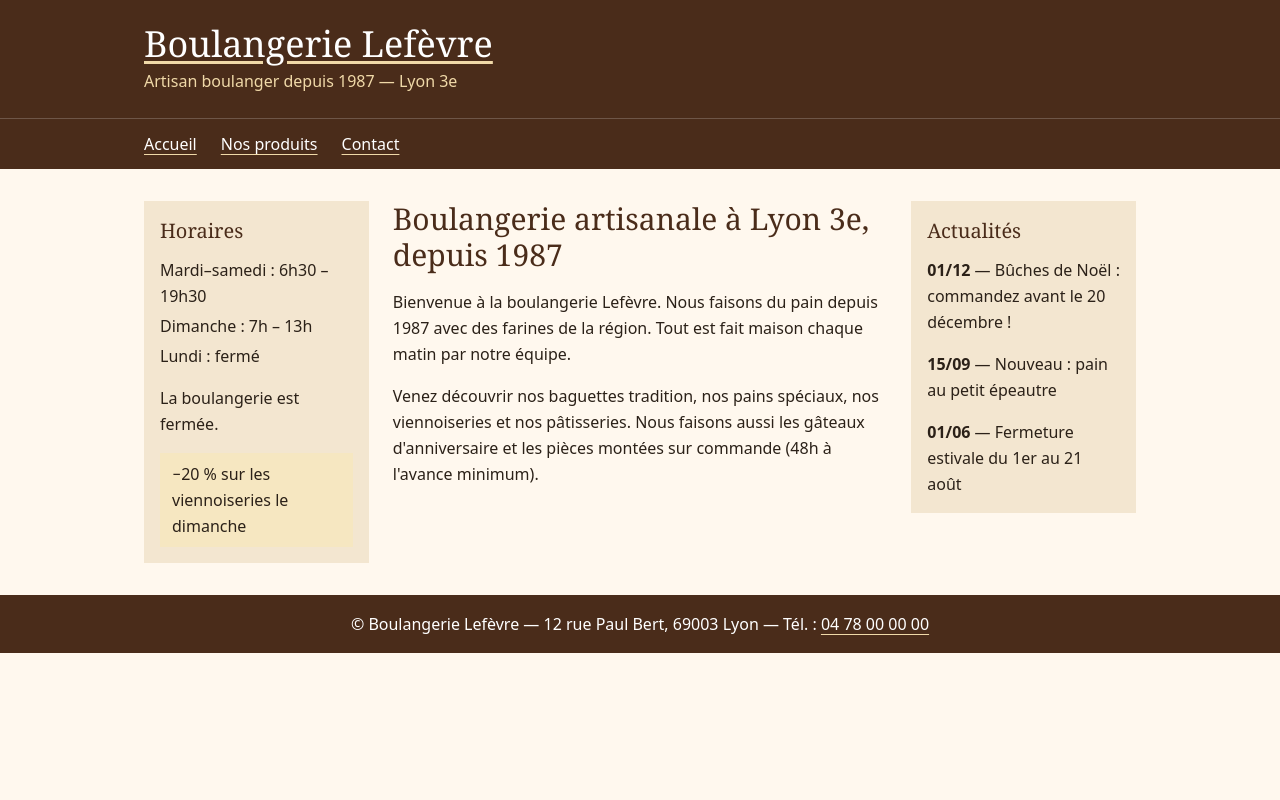
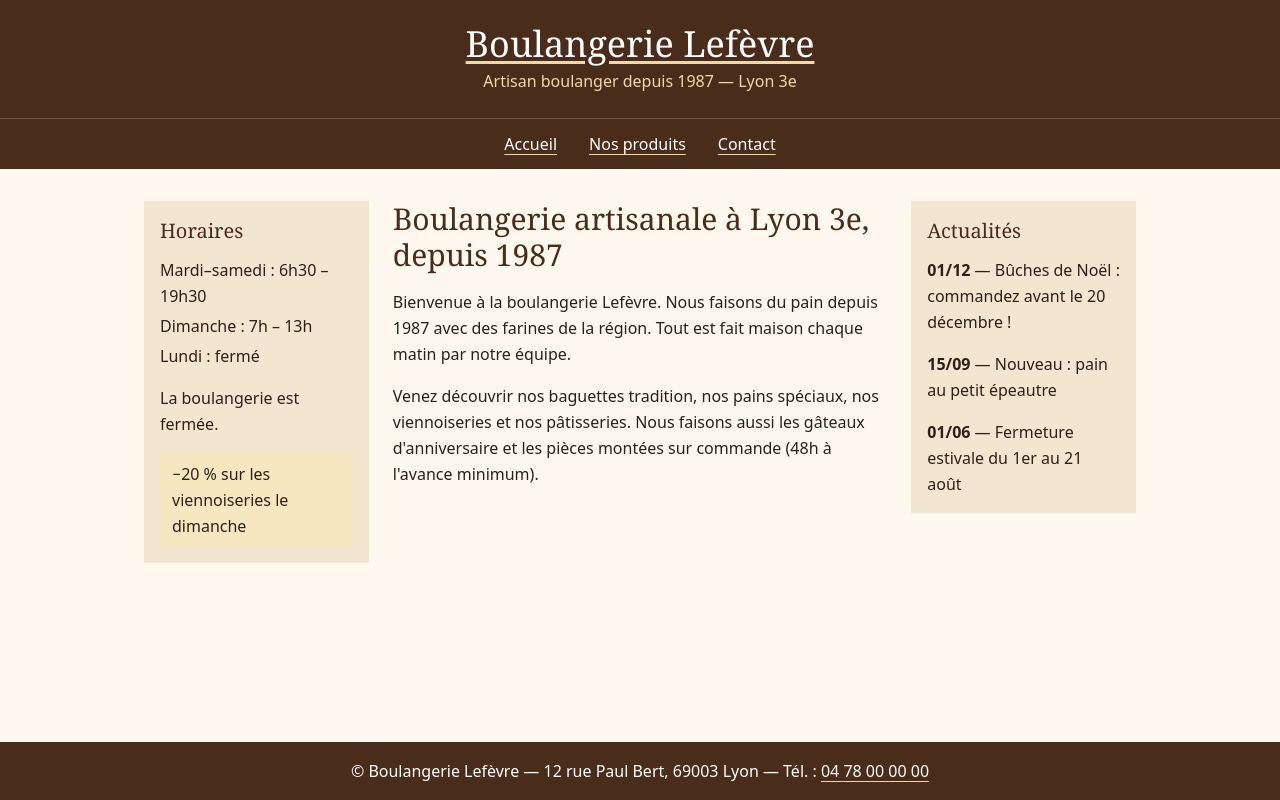
Before and after one commit to stevendarboux-a11y/-refonte-boulangerie-cursor, a PHP site: page /index.php in a window 1280 px wide. Run offline with PHP 8.4, Linux system fonts and the light colour scheme.

Commit message:
feat: amélioration de la structure du footer et du header pour une meilleure mise en page et accessibilité

```diff
--- a/site/includes/footer.php
+++ b/site/includes/footer.php
@@ -58,11 +58,11 @@ $json_ld = json_encode(
 );
 ?>
   </main>
-  <footer class="bg-brun text-white">
+  <footer class="mt-auto w-full shrink-0 bg-brun text-white">
     <address class="mx-auto max-w-5xl px-4 py-4 text-center not-italic">
       © <?= e($boutique['nom']) ?> —
       <?= e($boutique['adresse']) ?>, <?= e($boutique['cp']) ?> <?= e($boutique['ville']) ?> —
-      Tél. : <a class="text-white decoration-or underline-offset-4" href="tel:<?= e($boutique['telephone_lien']) ?>"><?= e($boutique['telephone']) ?></a>
+      <span class="whitespace-nowrap">Tél. : <a class="text-white decoration-or underline-offset-4" href="tel:<?= e($boutique['telephone_lien']) ?>"><?= e($boutique['telephone']) ?></a></span>
     </address>
   </footer>
 <?php if (is_string($json_ld)): ?>
--- a/site/includes/header.php
+++ b/site/includes/header.php
@@ -23,17 +23,17 @@ $liens = [
 <?php endif; ?>
   <link rel="stylesheet" href="css/app.css">
 </head>
-<body class="bg-creme font-sans text-base leading-relaxed text-encre">
+<body class="flex min-h-dvh flex-col bg-creme font-sans text-base leading-relaxed text-encre">
   <a href="#contenu" class="sr-only focus:not-sr-only focus:absolute focus:top-4 focus:left-4 focus:z-50 focus:bg-creme focus:px-3 focus:py-2 focus:text-encre">Aller au contenu</a>
   <header class="bg-brun text-white">
-    <div class="mx-auto max-w-5xl px-4 py-6">
+    <div class="mx-auto max-w-5xl px-4 py-6 text-center">
       <p class="font-serif text-3xl sm:text-4xl">
         <a href="index.php" class="text-white decoration-or underline-offset-4">Boulangerie Lefèvre</a>
       </p>
       <p class="mt-1 text-or">Artisan boulanger depuis 1987 — Lyon 3e</p>
     </div>
     <nav aria-label="Navigation principale" class="border-t border-white/20">
-      <ul class="mx-auto flex max-w-5xl flex-wrap gap-x-6 gap-y-2 px-4 py-3">
+      <ul class="mx-auto flex max-w-5xl flex-wrap justify-center gap-x-8 gap-y-2 px-4 py-3">
 <?php foreach ($liens as $cle => $lien): ?>
         <li>
           <a href="<?= e($lien['href']) ?>" class="text-white decoration-or underline-offset-4"<?= $page === $cle ? ' aria-current="page"' : '' ?>><?= e($lien['label']) ?></a>
@@ -42,4 +42,4 @@ $liens = [
       </ul>
     </nav>
   </header>
-  <main id="contenu" class="mx-auto max-w-5xl px-4 py-8">
+  <main id="contenu" class="mx-auto w-full max-w-5xl flex-1 px-4 py-8">
```
Also changed, not shown: site/public/css/app.css.
